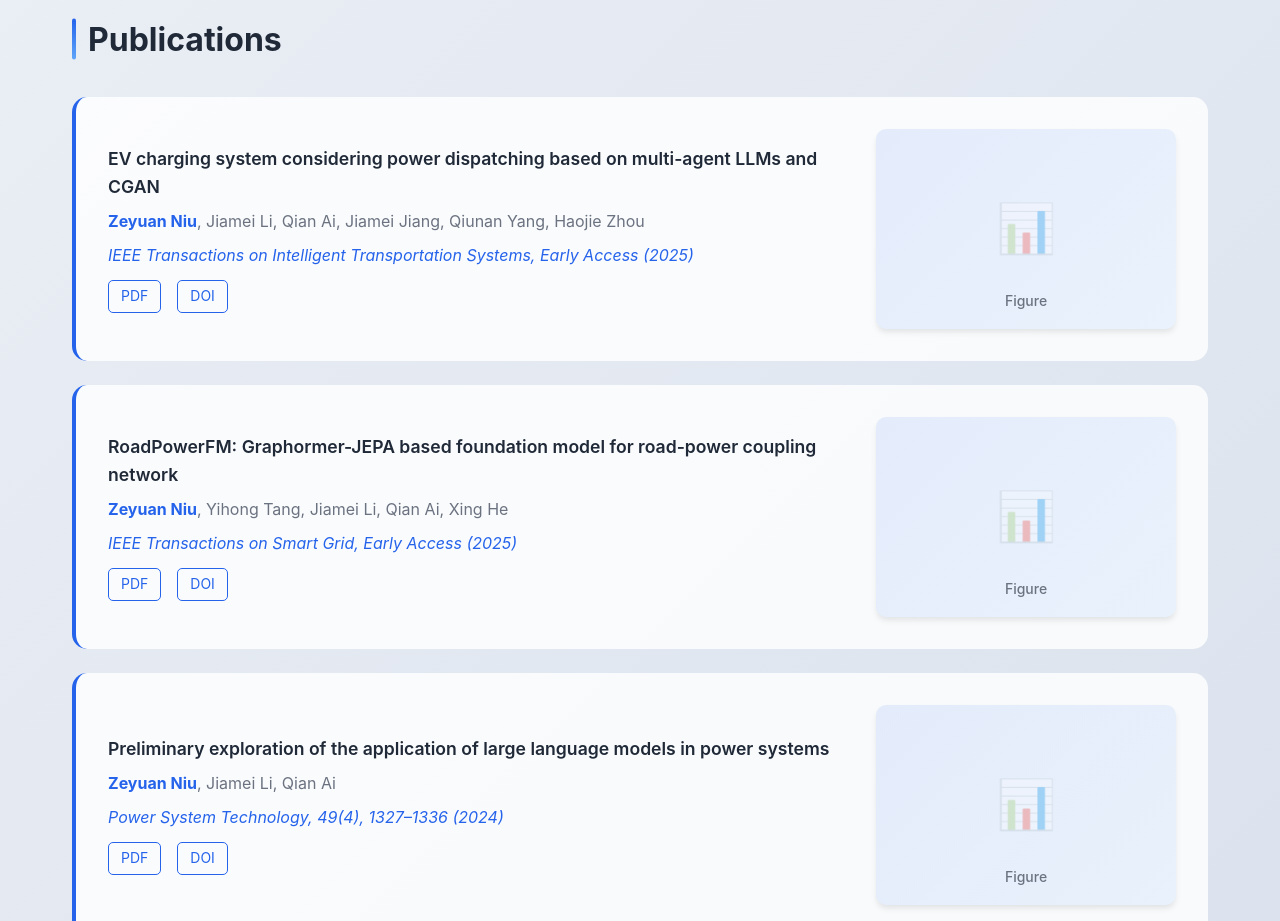
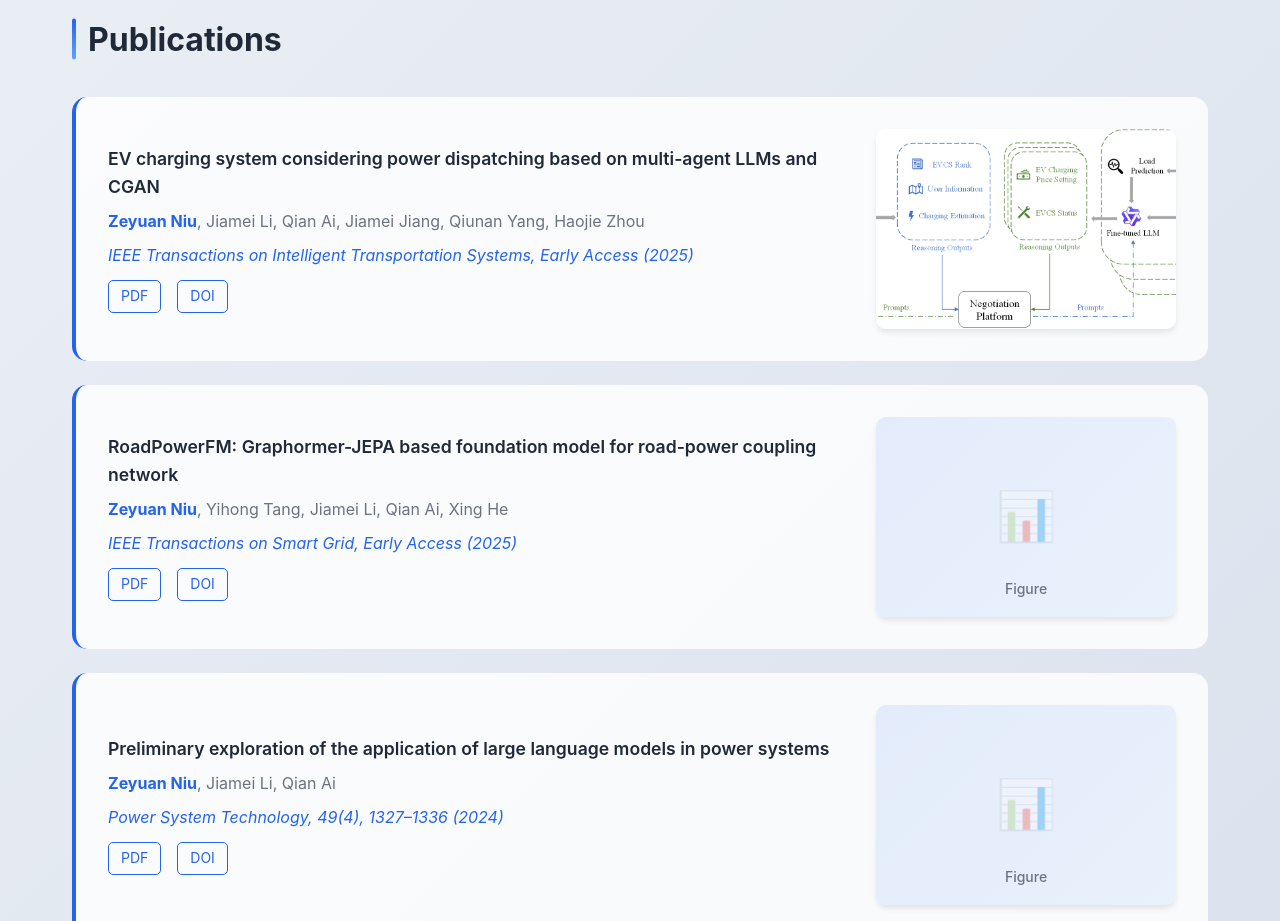
Before and after one commit to NZY0720/ZeyuanNiu, a plain HTML site: page index.html in a window 1280 px wide. Shown: the part 1800-2721 px from the top of the page. Drawn offline with Linux system fonts and the light colour scheme.

Commit message:
Update index.html

```diff
--- a/index.html
+++ b/index.html
@@ -690,7 +690,7 @@
                     </div>
                 </div>
                 <div class="publication-image">
-                    <img src="pub_images/ev_charging_system.jpg" alt="EV Charging System Architecture" onerror="this.parentElement.classList.add('placeholder'); this.style.display='none';">
+                    <img src="pub_images/ev_charging_system.png" alt="EV Charging System Architecture" onerror="this.parentElement.classList.add('placeholder'); this.style.display='none';">
                 </div>
             </div>
 
```
